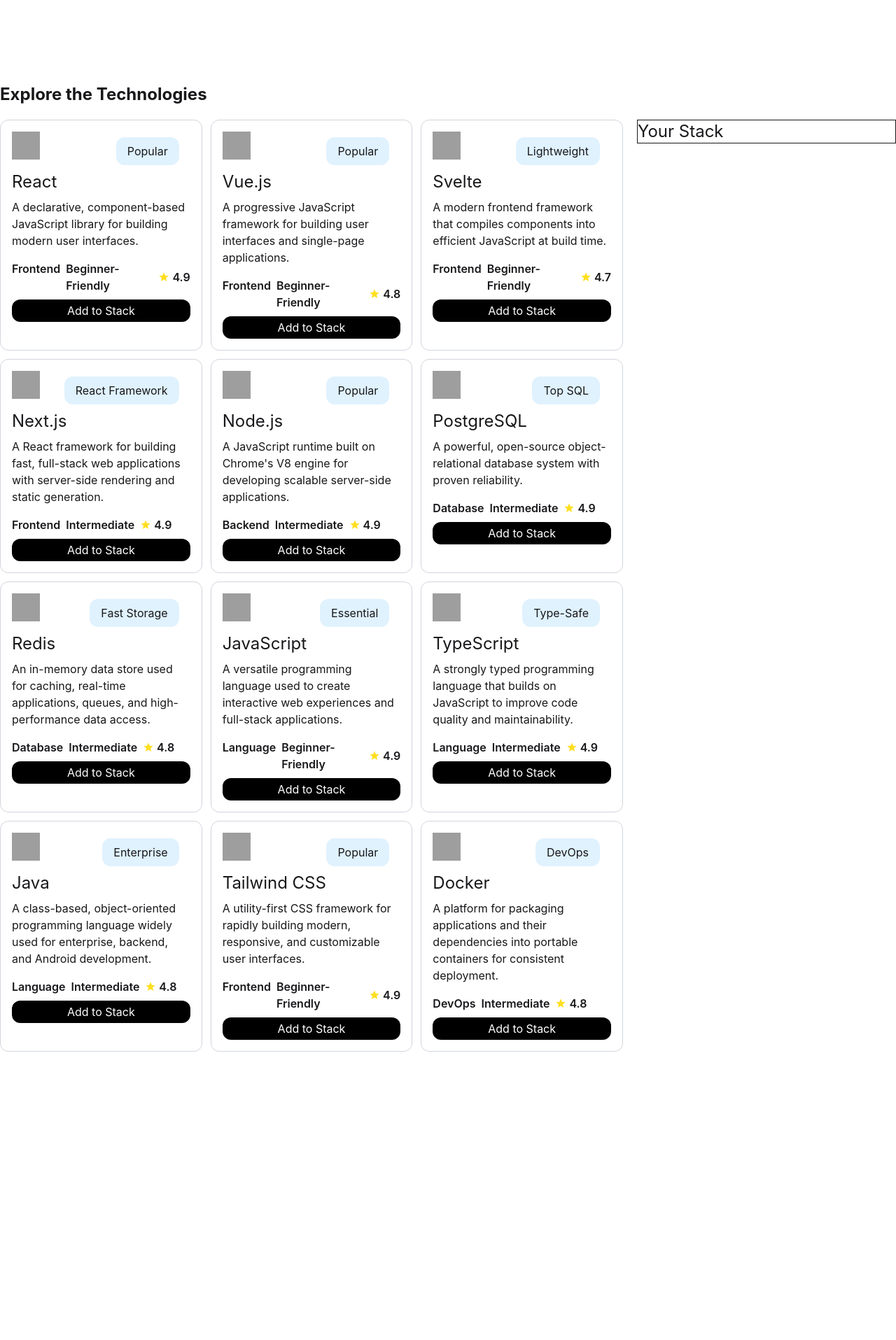
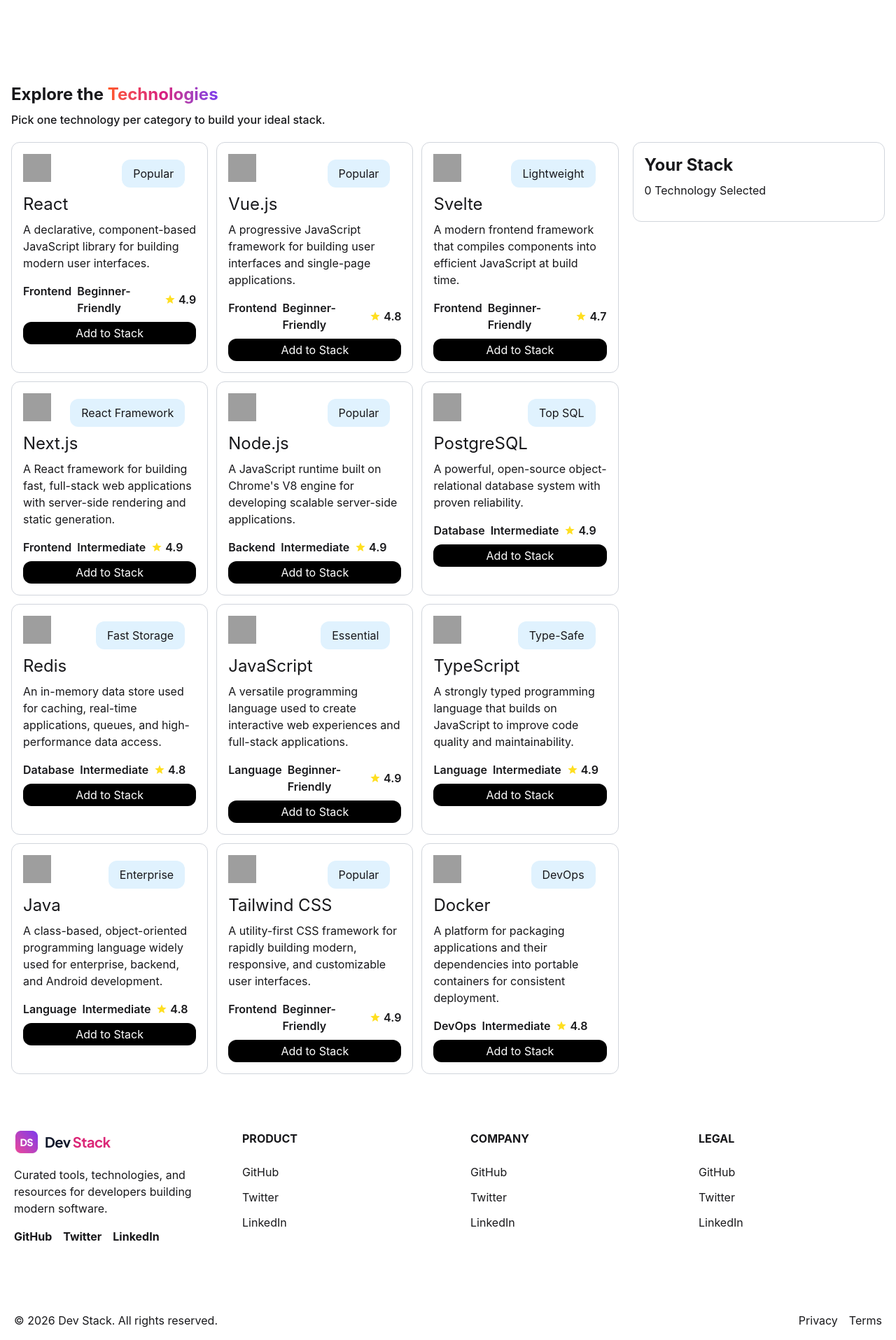
Before and after one commit to priyong007/Assignment-5-DevStack-app, a React (Vite) app: page / in a window 1280 px wide. Shown: the part 505-2420 px from the top of the page at 70% size. Before the commit the page ends 2008 px from the top, so only its background shows below. Built offline with nearby package versions, Linux system fonts and the light colour scheme; grey boxes are pictures that could not be loaded.

Commit message:
funtionality added

```diff
--- a/src/App.tsx
+++ b/src/App.tsx
@@ -6,6 +6,7 @@
 import Nav from './components/Nav'
 import Technologies from './components/technologies/Technologies';
 import type { ITechType } from './type/TechnologyType';
+import Footer from './components/Footer';
 
 
 
@@ -31,6 +32,8 @@
 
     </Suspense>
 
+    <Footer/>
+
 
 
 
--- a/src/components/Banner.tsx
+++ b/src/components/Banner.tsx
@@ -1,4 +1,4 @@
-import React from 'react';
+
 import bannerImg from '../assets/banner-stack.png';
 
 const Banner = () => {
--- /dev/null
+++ b/src/components/Footer.tsx
@@ -0,0 +1,78 @@
+
+
+
+import footlogo from '../assets/logo-text.png'
+
+const Footer = () => {
+    return (
+
+        <div>
+
+  <div className="max-w-[1340px] mx-auto my-20 px-5 grid grid-cols-1 sm:grid-cols-2 lg:grid-cols-4 gap-10 lg:gap-16">
+
+    {/* About */}
+    <div className="sm:col-span-2 lg:col-span-1">
+      <img src={footlogo} alt="Dev Stack" />
+
+      <p className="max-w-[500px] mt-4">
+        Curated tools, technologies, and resources for developers building
+        modern software.
+      </p>
+
+      <ul className="flex gap-4 font-bold my-4">
+        <li>GitHub</li>
+        <li>Twitter</li>
+        <li>LinkedIn</li>
+      </ul>
+    </div>
+
+    {/* Product */}
+    <div>
+      <h3 className="font-bold">PRODUCT</h3>
+
+      <ul className="space-y-3 mt-6">
+        <li>GitHub</li>
+        <li>Twitter</li>
+        <li>LinkedIn</li>
+      </ul>
+    </div>
+
+    {/* Company */}
+    <div>
+      <h3 className="font-bold">COMPANY</h3>
+
+      <ul className="space-y-3 mt-6">
+        <li>GitHub</li>
+        <li>Twitter</li>
+        <li>LinkedIn</li>
+      </ul>
+    </div>
+
+    {/* Legal */}
+    <div>
+      <h3 className="font-bold">LEGAL</h3>
+
+      <ul className="space-y-3 mt-6">
+        <li>GitHub</li>
+        <li>Twitter</li>
+        <li>LinkedIn</li>
+      </ul>
+    </div>
+  </div>
+
+
+  <div className="max-w-[1400px] mx-auto px-5 mb-8 flex flex-col sm:flex-row gap-4 sm:gap-0 justify-between items-center text-center sm:text-left">
+
+    <h5>© 2026 Dev Stack. All rights reserved.</h5>
+
+    <div className="flex gap-4">
+      <h5>Privacy</h5>
+      <h5>Terms</h5>
+    </div>
+  </div>
+</div>
+
+    );
+};
+
+export default Footer;
--- a/src/components/Nav.tsx
+++ b/src/components/Nav.tsx
@@ -1,4 +1,4 @@
-import React, { useState } from 'react';
+import  { useState } from 'react';
 import logo from '../assets/logo-text.png';
 import { FiMenu } from 'react-icons/fi';
 
@@ -6,9 +6,9 @@
   const [menuOpen, setMenuOpen] = useState(false);
 
   return (
-    <div className="px-4">
+    <div className="px-4 sticky top-0 ">
 
-      <nav className="relative flex items-center justify-between max-w-7xl mx-auto my-4">
+      <nav className="  relative flex items-center justify-between max-w-7xl mx-auto my-4">
 
         {/* Hamburger - Mobile */}
         <button
--- a/src/components/technologies/Technologies.tsx
+++ b/src/components/technologies/Technologies.tsx
@@ -1,6 +1,5 @@
-import { use } from 'react';
+import { use, useState } from 'react';
 import type { ITechType } from '../../type/TechnologyType';
-import { MdOutlineStar } from 'react-icons/md';
 import Technology from './Technology';
 
 export interface TechnologiesProps {
@@ -12,23 +11,108 @@
 }: TechnologiesProps) {
   const technologies = use(technologiesPromise);
 
+  const [cartTechnology, setCartTechnology] = useState<ITechType[]>([]);
+
+  const handleCartUpdate = (technology: ITechType): void => {
+    const isAlreadyAdded = cartTechnology.some(
+      (item) => item.id === technology.id
+    );
+
+    if (isAlreadyAdded) {
+
+      setCartTechnology((prev) =>
+        prev.filter((item) => item.id !== technology.id)
+      );
+    } else {
+
+      setCartTechnology((prev) => [...prev, technology]);
+    }
+  };
+
+
+  const handleDeleteAll = (): void => {
+    setCartTechnology([]);
+  };
+
   return (
-    <div className='max-w-7xl mx-auto'>
-        <h2 className='text-2xl font-bold mb-5'>Explore the Technologies</h2>
-    <div className='max-w-7xl mx-auto grid grid-cols-10 gap-5'>
+    <div className="max-w-7xl mx-auto px-4">
+      <h2 className="text-2xl font-bold mb-2">
+        Explore the <span className='bg-gradient-to-r from-[#FF5722] via-[#D81B7E] to-[#7C3AED] bg-clip-text text-transparent font-bold'>Technologies</span>
+      </h2>
 
-        <div className='col-span-7 grid grid-cols-3 gap-3'>
-      {technologies.map((technology, index) => <Technology key={index}  technology={technology}/>
+      <h4 className="mb-5 font-medium">
+        Pick one technology per category to build your ideal stack.
+      </h4>
 
-      )}
-    </div>
+      <div className="grid grid-cols-1 lg:grid-cols-10 gap-5">
 
-    <div className='col-span-3 h-fit border-1'>
-        <h2 className='text-2xl'>Your Stack</h2>
-    </div>
+        {/* Left side: Technology cards */}
+        <div className="lg:col-span-7 grid grid-cols-1 md:grid-cols-2 xl:grid-cols-3 gap-3">
+          {technologies.map((technology, ind) => (
+            <Technology
+              key={ind}
+              technology={technology}
+              handleCartUpdate={handleCartUpdate}
+              cartTechnology={cartTechnology}
+            />
+          ))}
+        </div>
 
-    </div>
+        {/* Right side: Your Stack */}
+        <div className="lg:col-span-3 h-fit border border-gray-300 rounded-xl p-4">
+          <h2 className="text-2xl font-bold mb-2">
+            Your Stack
+          </h2>
 
+          <h4 className="mb-4">
+            {cartTechnology.length}  Technology Selected
+          </h4>
+
+          {/* Selected technologies */}
+          <div className="space-y-3">
+            {cartTechnology.map((technology) => (
+              <div
+                key={technology.id}
+                className="flex items-center justify-between border border-gray-200 rounded-lg p-2"
+              >
+                <div className="flex items-center gap-2">
+                  <svg viewBox="0 0 100 100" className="w-8 h-8">
+                    <image
+                      href={technology.icon}
+                      width="100"
+                      height="100"
+                    />
+                  </svg>
+
+                  <span className="font-medium">
+                    {technology.name}
+                  </span>
+                </div>
+
+                {/* Single delete button */}
+                <button
+                  onClick={() => handleCartUpdate(technology)}
+                  className="text-xl text-gray-400 hover:text-red-500"
+                  title="Remove technology"
+                >
+                  ×
+                </button>
+              </div>
+            ))}
+          </div>
+
+
+          {cartTechnology.length > 0 && (
+            <button
+              onClick={handleDeleteAll}
+              className="mt-5 w-full rounded-lg bg-white-500 py-2 font-bold text-red-600 border border-red-400 "
+            >
+              Delete All
+            </button>
+          )}
+        </div>
+
+      </div>
     </div>
   );
 }
--- a/src/components/technologies/Technology.tsx
+++ b/src/components/technologies/Technology.tsx
@@ -3,39 +3,70 @@
 
 export interface TechnologyProps {
   technology: ITechType;
+
+  handleCartUpdate: (technology: ITechType) => void;
+
+  cartTechnology: ITechType[];
 }
 
-export default function Technology({ technology }: TechnologyProps) {
-  console.log(technology);
+export default function Technology({
+  technology,
+  handleCartUpdate,
+  cartTechnology,
+}: TechnologyProps) {
+
+  const isAdded = cartTechnology.filter(
+  (item) => item.id === technology.id
+).length > 0;
 
   return (
-
     <div className="border border-gray-300 rounded-xl px-4 py-4">
       <div className="flex justify-between">
         <svg viewBox="0 0 100 100" className="w-10 h-10">
-            <image href={technology.icon} width="100" height="100" />
+          <image
+            href={technology.icon}
+            width="100"
+            height="100"
+          />
         </svg>
 
         <button className="bg-[#E0F2FE] mx-4 my-2 px-4 py-2 rounded-xl">
           {technology.badge}
         </button>
       </div>
-        <h2 className="text-2xl">{technology.name}</h2>
-        <p className="py-2">{technology.description}</p>
-        <div className="flex gap-2 font-semibold py-2 ">
+
+      <h2 className="text-2xl">
+        {technology.name}
+      </h2>
+
+      <p className="py-2">
+        {technology.description}
+      </p>
+
+      <div className="flex gap-2 font-semibold py-2">
         <h4>{technology.category}</h4>
+
         <h4>{technology.difficulty}</h4>
+
         <h4 className="flex items-center gap-1">
           <MdOutlineStar className="text-yellow-300" />
           {technology.rating}
         </h4>
       </div>
+
       <div>
-          <button className="bg-black text-white rounded-xl w-full py-1">
-            Add to Stack
+        <button
+          onClick={() => handleCartUpdate(technology)}
+          className={`rounded-xl w-full py-1 ${
+            isAdded
+              ? 'bg-gray-400 text-white'
+              : 'bg-black text-white'
+          }`}
+        >
+
+          {isAdded ? 'Added' : 'Add to Stack'}
         </button>
       </div>
     </div>
-
   );
 }
```
Lines whose indentation alone changed are shown as unchanged.
